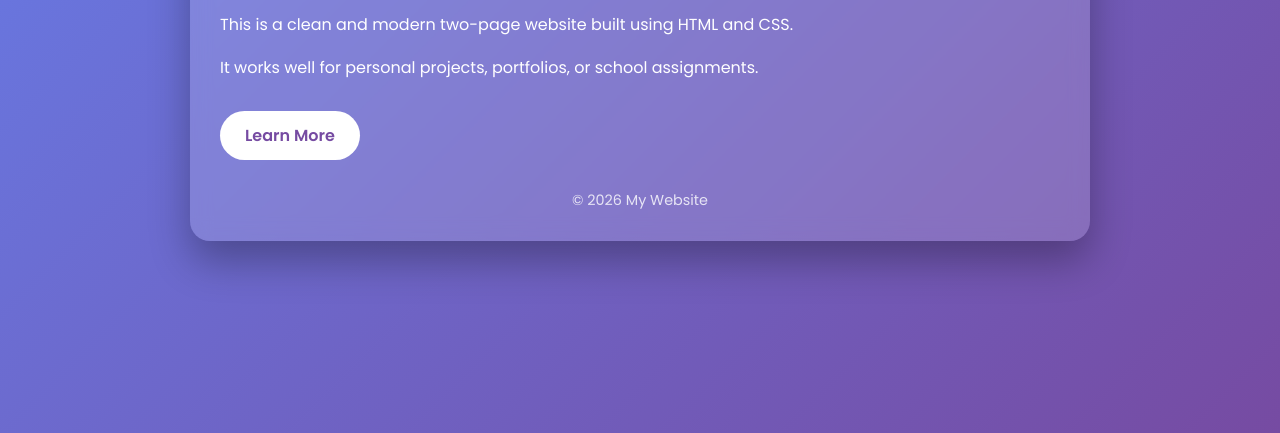
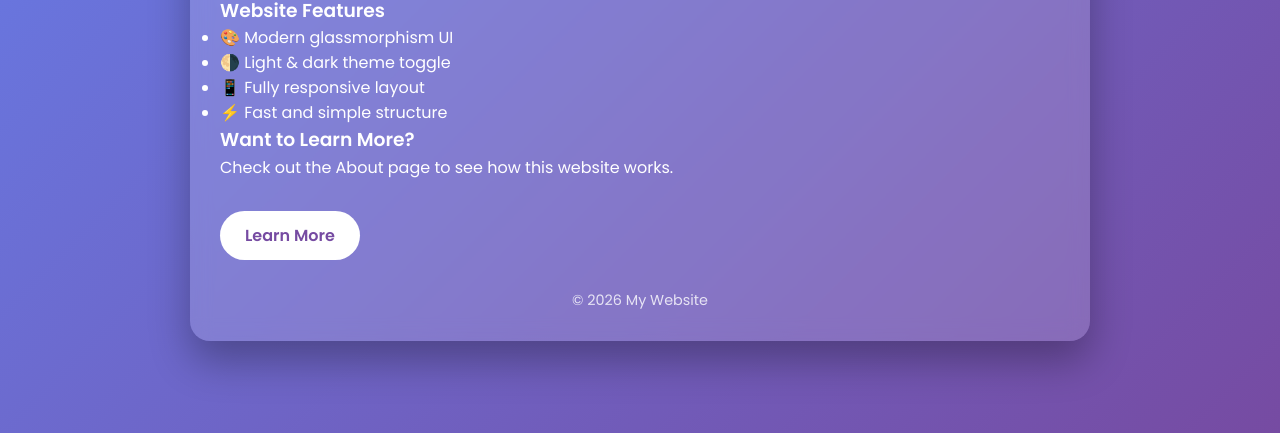
Before and after one commit to akashmajumdar-kjsce/my-website, a plain HTML site: page index.html in a window 1280 px wide. Shown: the part 367-800 px from the top of the page. Drawn offline with Linux system fonts and the light colour scheme.

Commit message:
Update index.html

```diff
--- a/index.html
+++ b/index.html
@@ -2,7 +2,6 @@
 <html lang="en">
 <head>
     <meta charset="UTF-8">
-    <meta name="viewport" content="width=device-width, initial-scale=1.0">
     <title>Modern Website | Home</title>
     <link rel="stylesheet" href="style.css">
 </head>
@@ -22,12 +21,27 @@
     <main>
         <h2>Welcome</h2>
         <p>
-            This is a clean and modern two-page website built using HTML and CSS.
+            This is a clean and modern two-page website built using HTML, CSS, and JavaScript.
         </p>
         <p>
-            It works well for personal projects, portfolios, or school assignments.
+            It is perfect for personal projects, portfolios, or school assignments.
         </p>
-        <a class="button" href="about.html">Learn More</a>
+
+        <section class="features">
+            <h3>Website Features</h3>
+            <ul>
+                <li>🎨 Modern glassmorphism UI</li>
+                <li>🌗 Light & dark theme toggle</li>
+                <li>📱 Fully responsive layout</li>
+                <li>⚡ Fast and simple structure</li>
+            </ul>
+        </section>
+
+        <div class="cta">
+            <h3>Want to Learn More?</h3>
+            <p>Check out the About page to see how this website works.</p>
+            <a class="button" href="about.html">Learn More</a>
+        </div>
     </main>
 
     <footer>
@@ -35,8 +49,6 @@
     </footer>
 </div>
 
-<!-- JavaScript should be loaded after the HTML -->
 <script src="script.js"></script>
-
 </body>
 </html>
```
